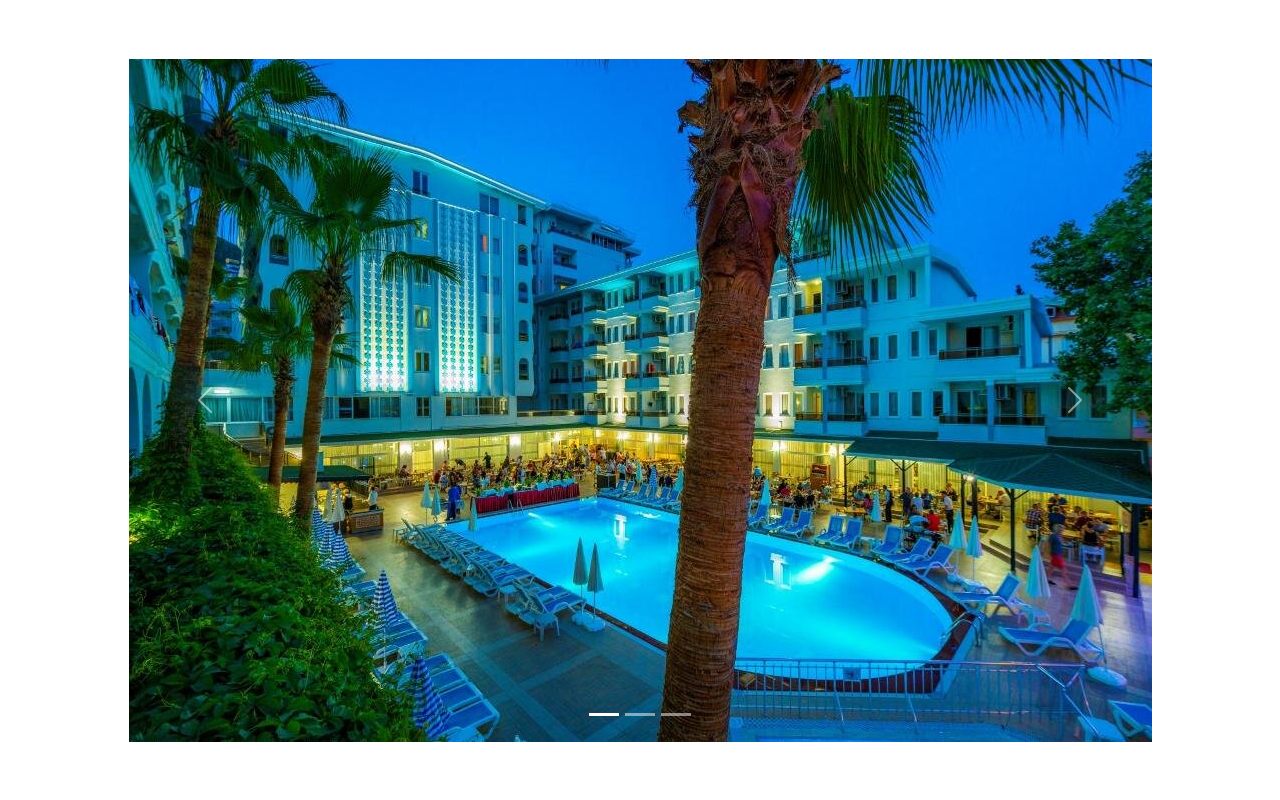
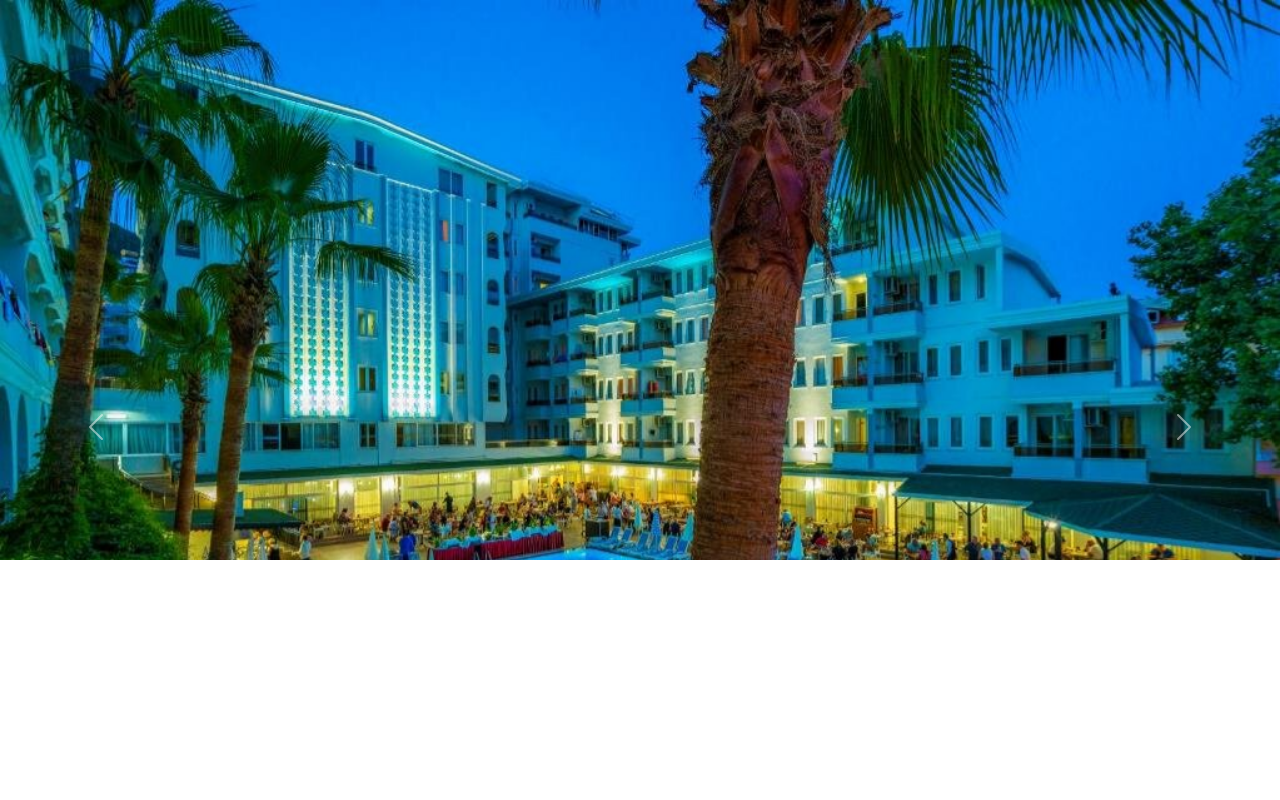
Before and after one commit to pamellapereto/grandhotelroyal-web, a PHP site: page /meusite/public/index.html in a window 1280 px wide. Shown: the part 69-869 px from the top of the page. Run offline with PHP 8.4, Linux system fonts and the light colour scheme.

Commit message:
ajustes carrousel e componentizacao do card

```diff
--- a/index.php
+++ b/index.php
@@ -18,8 +18,8 @@ $route = $segments[0] ?? null;
 $subRoute = $segments[1] ?? null;
 
 if ($route != "api"){
-    // require __DIR__ . "/public/index.html";
-    require "teste.php";
+    require __DIR__ . "/public/index.html";
+    // require "teste.php";
     exit;
 }
 //Back-end para rotas de requisição (endpoint)
--- a/public/index.html
+++ b/public/index.html
@@ -21,7 +21,7 @@
     <nav id="navbar"></nav>
 
     <!-- Container raiz para abrigar todo o conteúdo -->
-    <div id="root" class="d-flex justify-content-center align-items-center vh-100"></div>
+    <div id="root" class="d-flex justify-content-center vh-100"></div>
 
     <!-- Rodapé -->
     <footer></footer>
--- a/src/api/authAPI.js
+++ b/src/api/authAPI.js
@@ -1,10 +1,12 @@
 export async function loginRequest(email, senha) {
+    const dados = {email, password: senha};
     const response = await fetch("api/login", {
         method: "POST",
         headers: {
             "Accept": "application/json",
             "Content-Type": "application/json"
         },
+
         body: JSON.stringify(dados),
         // body: new URLSearchParams({ "email":email, "password":senha }).toString(),
 
@@ -15,8 +17,6 @@ export async function loginRequest(email, senha) {
         */
         credentials: "same-origin"
     });
-    console.log('response:', response);
-
 
     // Interpreta a resposta como JSON
     let data = null;
@@ -28,15 +28,33 @@ export async function loginRequest(email, senha) {
         data = null;
     }
 
+    if (!data || !data.token) {
+        const message = "Resposta inválida do servidor. Token ausente";
+        return {ok: false, token: null, raw: data, message};
+    }
+
     return {
         ok: true,
-        user: data.user ?? null,
+        token: data.token,
         raw: data
     };
 }
+    /*Função para salvar a chave token após autenticação confirmada,
+    ao salvar no local storage, o usuário poderá mudar de página, fechar o
+    site e ainda assim permanecer logado, DESDE QUE TEMPO NÃO TENHA EXPIRADO (1h)*/
+    export function saveToken(token) {
+        localStorage.setItem("auth_token", token);
+    }
 
+    /*Recuperar a chave a cada página que o usuário navegar*/
+    export function getToken() {
+        return localStorage.getItem("auth_token");
+    }
 
-
+    /*Função para remover a chave token quando o usuário deslogar*/
+    export function clearToken() {
+        localStorage.removeItem("auth_token");
+    }
 
 
 /*
--- a/src/components/Hero.js
+++ b/src/components/Hero.js
@@ -1,32 +1,45 @@
 export default function Hero() {
     const containerHero = document.createElement('div');
+    containerHero.className = 'hero w-100 d-flex justify-content-center';
     containerHero.innerHTML =
     `
+<div class = "hero-frame w-100">
     <div id="carouselExampleIndicators" class="carousel slide">
+
       <div class="carousel-indicators">
         <button type="button" data-bs-target="#carouselExampleIndicators" data-bs-slide-to="0" class="active" aria-current="true" aria-label="Slide 1"></button>
         <button type="button" data-bs-target="#carouselExampleIndicators" data-bs-slide-to="1" aria-label="Slide 2"></button>
         <button type="button" data-bs-target="#carouselExampleIndicators" data-bs-slide-to="2" aria-label="Slide 3"></button>
       </div>
-  <div class="carousel-inner">
+
+      <div class="carousel-inner shadow">
+
         <div class="carousel-item active">
           <img src="public/assets/images/carousel1.jpg" class="d-block w-100" alt="...">
         </div>
+
+        <div class="carousel-item">
+          <img src="public/assets/images/carousel2.jpg" class="d-block w-100" alt="...">
+        </div>
+
         <div class="carousel-item">
           <img src="public/assets/images/carousel1.jpg" class="d-block w-100" alt="...">
         </div>
-    <div class="carousel-item">
-      <img src="public/assets/images/carousel1.jpg" class="d-block w-100" alt="...">
+
       </div>
-  </div>
+
       <button class="carousel-control-prev" type="button" data-bs-target="#carouselExampleIndicators" data-bs-slide="prev">
         <span class="carousel-control-prev-icon" aria-hidden="true"></span>
         <span class="visually-hidden">Previous</span>
       </button>
+
       <button class="carousel-control-next" type="button" data-bs-target="#carouselExampleIndicators" data-bs-slide="next">
         <span class="carousel-control-next-icon" aria-hidden="true"></span>
         <span class="visually-hidden">Next</span>
       </button>
+
+
+    </div>
 </div>
     `
     return containerHero;
--- a/src/css/global.css
+++ b/src/css/global.css
@@ -24,3 +24,23 @@ input {
     background-color: rgb(3, 65, 136);
     border-color: rgb(3, 65, 136);
 }
+
+/*Hero Section*/
+.hero-frame {
+    height: 70vh;
+    margin: 0 auto;
+    overflow: hidden; /*Impede que a imagem vaze do quadro*/
+}
+.hero-img {
+    width: 100%;
+    height: 100%;
+    /*Aplica propriedade cover para que a imagem preencha o quadro*/
+    object-fit: cover;
+    object-position: center; /*Centraliza o recorte da imagem*/
+}
+
+@media (max-width: 576px) {
+    .hero-frame {
+        height: 50vh;
+    }
+}
--- a/src/pages/home.js
+++ b/src/pages/home.js
@@ -11,6 +11,7 @@ export default function renderHomePage() {
     const divRoot = document.getElementById('root');
     divRoot.innerHTML = '';
 
+
     const hero = Hero();
     divRoot.appendChild(hero);
 
--- a/src/pages/login.js
+++ b/src/pages/login.js
@@ -1,4 +1,4 @@
-import { loginRequest } from "../api/authAPI.js";
+import { loginRequest, saveToken } from "../api/authAPI.js";
 import Form from "../components/Form.js";
 import Navbar from "../components/Navbar.js";
 
@@ -15,7 +15,6 @@ export default function renderLoginPage() {
     //Inputs e botão presentes no form
     const inputEmail = contentForm.querySelector('input[type="email"]');
     const inputSenha = contentForm.querySelector('input[type="password"]');
-    const btn = contentForm.querySelector('button[type="submit"]');
 
     //Monitora o clique no botão para acionar um evento de submeter os dados do form
     contentForm.addEventListener("submit", async (e) => {
@@ -25,8 +24,9 @@ export default function renderLoginPage() {
 
         try {
             const result = await loginRequest(email, senha);
-            console.log("Login realizado com sucesso!");
-            // window.location.pathname = "/meusite/home";
+
+            saveToken(result.token);
+            //window.location.pathname = "/meusite/home";
         }
         catch {
             console.log("Erro inesperado!");
```
Also changed, not shown: public/assets/images/carousel2.jpg (added), public/home.php (deleted). Lines whose indentation alone changed are shown as unchanged.
